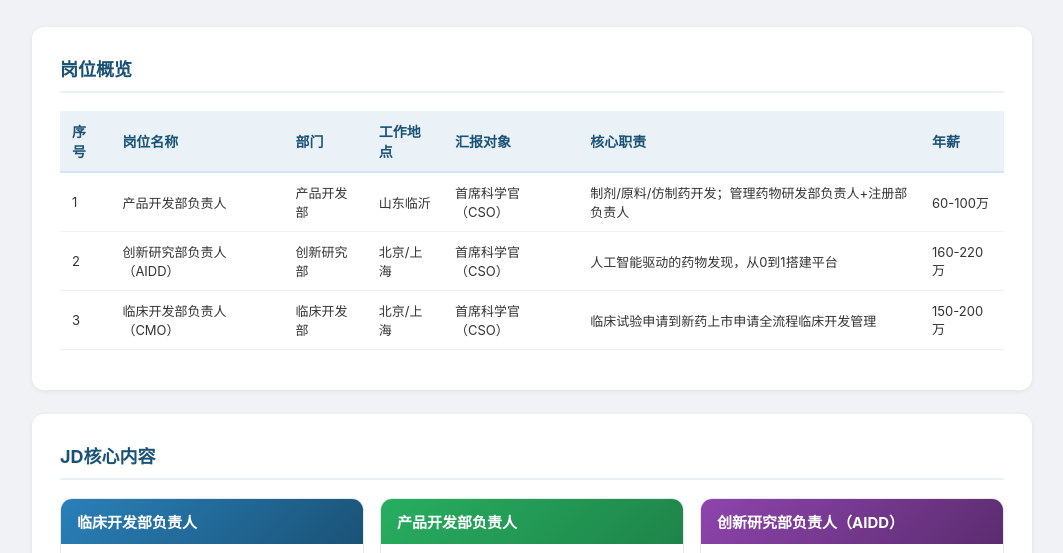
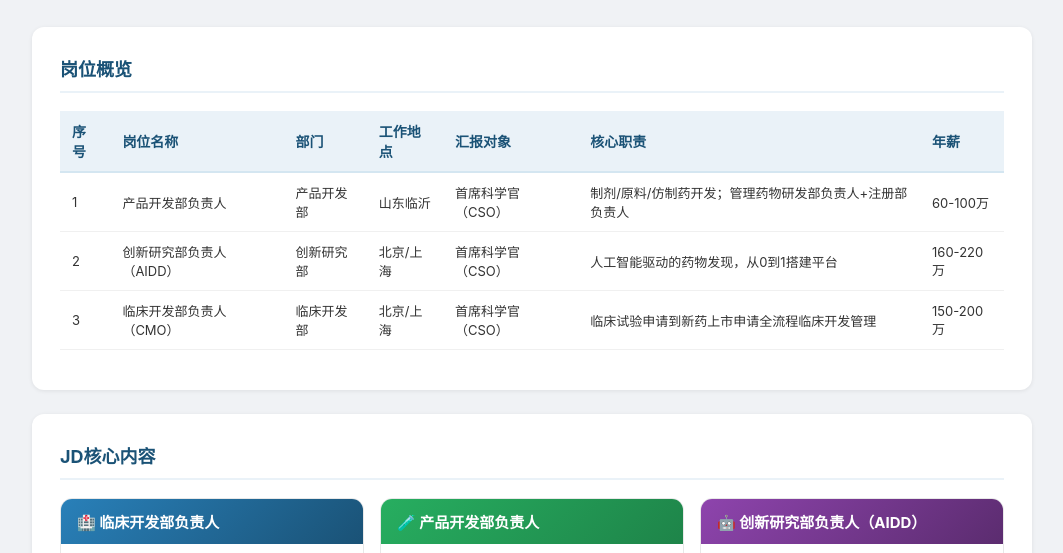
Before and after one commit to Frances1025/recruitment-plan, a plain HTML site: page index.html in a window 1280 px wide. Shown: the part 186-739 px from the top of the page, without its empty margins (108-1171 px from the left). Drawn offline with Linux system fonts and the light colour scheme.

Commit message:
恢复图标

```diff
--- a/index.html
+++ b/index.html
@@ -58,21 +58,21 @@ tr:hover td{background:#f8f9fa}
 <!-- 2. JD核心内容 -->
 <div class="card"><div class="card-title"> JD核心内容</div><div class="jd-grid">
 
-<div class="jd-card"><div class="jd-head" style="background:linear-gradient(135deg,#2980b9,#1a5276)"><div style="font-size:15px;font-weight:700"> 临床开发部负责人</div></div><div class="jd-body">
+<div class="jd-card"><div class="jd-head" style="background:linear-gradient(135deg,#2980b9,#1a5276)"><div style="font-size:15px;font-weight:700"> 🏥 临床开发部负责人</div></div><div class="jd-body">
 <div class="jd-sec"><div class="jd-lbl">职责范围</div><div class="jd-txt">承担公司创新药临床研究的总负责人职责，统筹从临床试验申请到新药上市申请的全流程临床开发管理。负责医学策略、临床运营、药物警戒和注册申报的统筹协调。</div></div>
 <div class="jd-sec"><div class="jd-lbl">工作职责</div><div class="jd-txt">1. 制定创新药临床开发战略，聚焦消化领域。<br>2. 领导临床试验申请到新药上市申请全流程。<br>3. 管理一至三期试验，主导试验方案设计与修订。<br>4. 维护KOL关系，与国家药监局药审中心沟通。<br>5. 管理药物警戒体系和临床试验质量管理规范合规。<br>6. 管理CRO供应商及预算。</div></div>
 <div class="jd-sec"><div class="jd-lbl">基本条件</div><div class="jd-txt">1. 医学博士或临床医学博士<br>2. 12年以上医药/8年以上临床开发/15人以上管理<br>3. 主导过至少2个临床试验申请到新药上市申请成功获批<br>4. 首席医学官或临床副总裁经历</div></div>
 <div class="jd-sec"><div class="jd-lbl">优先条件</div><div class="jd-txt">消化/胃肠领域经验</div></div>
 </div></div>
 
-<div class="jd-card"><div class="jd-head" style="background:linear-gradient(135deg,#27ae60,#1e8449)"><div style="font-size:15px;font-weight:700"> 产品开发部负责人</div></div><div class="jd-body">
+<div class="jd-card"><div class="jd-head" style="background:linear-gradient(135deg,#27ae60,#1e8449)"><div style="font-size:15px;font-weight:700"> 🧪 产品开发部负责人</div></div><div class="jd-body">
 <div class="jd-sec"><div class="jd-lbl">职责范围</div><div class="jd-txt">统筹公司仿制药产品的全生命周期开发管理，覆盖制剂与原料药两大技术板块，领导注册团队完成全流程注册管理。端到端负责产品从立项到上市。</div></div>
 <div class="jd-sec"><div class="jd-lbl">工作职责</div><div class="jd-txt">1. 制定产品开发战略，统筹制剂+原料药。<br>2. 主导仿制药立项→上市全流程。<br>3. 生产工艺和质量控制技术攻关，攻克高壁垒品种。<br>4. 管理药物研发部+注册部。<br>5. 建设制剂技术平台（缓控释/复杂注射剂/脂质体/纳米晶等）。</div></div>
 <div class="jd-sec"><div class="jd-lbl">基本条件</div><div class="jd-txt">1. 药学或制药工程硕士以上<br>2. 10年仿制药+5年管理经验<br>3. 主导至少3个仿制药获批（含1个高壁垒品种）<br>4. 高技术壁垒制剂攻关能力（最核心）<br>5. 工作地点临沂（硬性条件）</div></div>
 <div class="jd-sec"><div class="jd-lbl">优先条件</div><div class="jd-txt">原料药-制剂一体化；一致性评价快速过评</div></div>
 </div></div>
 
-<div class="jd-card"><div class="jd-head" style="background:linear-gradient(135deg,#8e44ad,#5b2c6f)"><div style="font-size:15px;font-weight:700"> 创新研究部负责人（AIDD）</div></div><div class="jd-body">
+<div class="jd-card"><div class="jd-head" style="background:linear-gradient(135deg,#8e44ad,#5b2c6f)"><div style="font-size:15px;font-weight:700"> 🤖 创新研究部负责人（AIDD）</div></div><div class="jd-body">
 <div class="jd-sec"><div class="jd-lbl">职责范围</div><div class="jd-txt">负责公司人工智能驱动的药物研发（AIDD）能力建设与管线赋能，通过AI计算平台开展干实验，管理CRO湿实验外包，实现“干湿结合”高效研发模式。</div></div>
 <div class="jd-sec"><div class="jd-lbl">工作职责</div><div class="jd-txt">1. 制定人工智能驱动的药物研发（AIDD）战略。<br>2. 搭建干湿结合平台。<br>3. 主导AI技术应用（靶点发现→分子设计→先导化合物优化→吸收分布代谢排泄毒性预测）。<br>4. 管理AI+CRO供应商。<br>5. 组建人工智能驱动的药物研发（AIDD）团队（计算生物学/AI算法/药物化学）。</div></div>
 <div class="jd-sec"><div class="jd-lbl">基本条件</div><div class="jd-txt">1. 博士（计算生物学/生物信息学/计算机科学等）<br>2. 3年以上AIDD或CADD+5年以上总药物发现经验<br>3. 精通Python/PyTorch/TensorFlow<br>4. 至少参与1个项目从靶点到候选化合物全流程</div></div>
```
